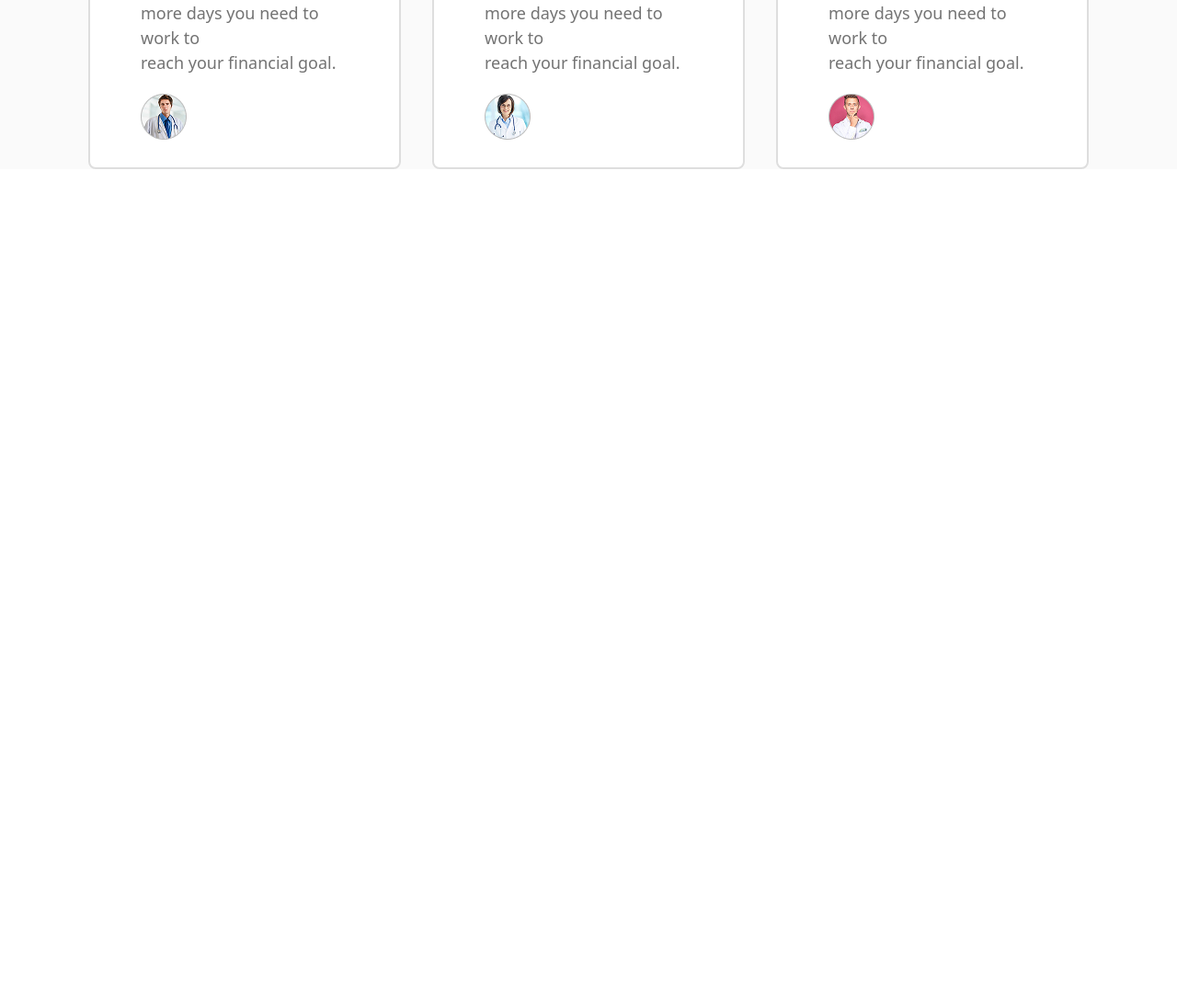
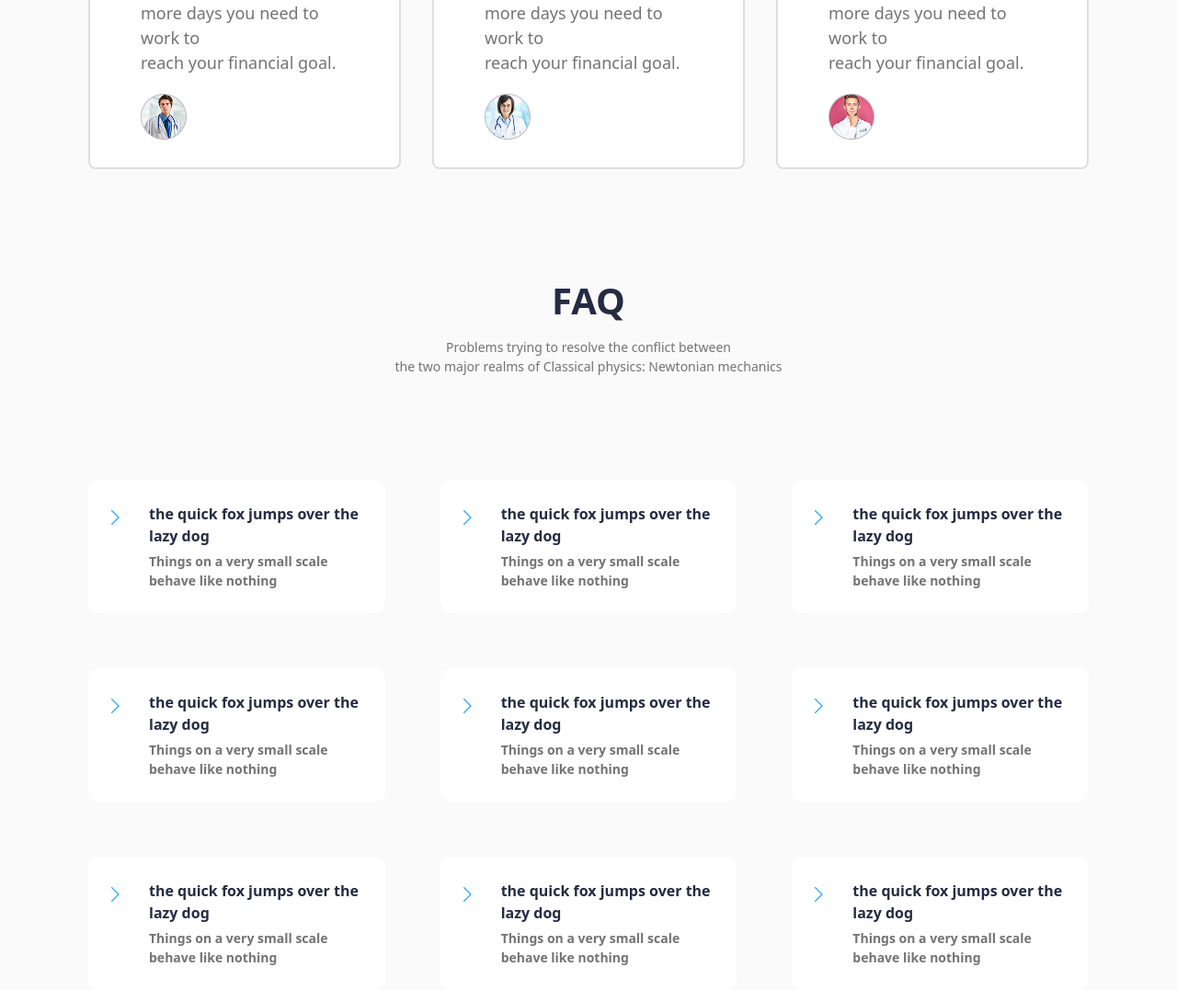
Before and after one commit to Isozoda/Exam-3, a website: page src/index.html in a window 1280 px wide. Shown: the part 2133-3222 px from the top of the page at 92% size. Before the commit the page ends 2430 px from the top, so only its background shows below. Drawn offline with Linux system fonts and the light colour scheme.

Commit message:
baroi section6ro partoftan

```diff
--- a/src/index.html
+++ b/src/index.html
@@ -149,6 +149,100 @@
                 <img src="../image/Frame 2 (2).png" alt="">
             </div>
         </div>
+
+        <div class="text-center mb-[113px]">
+            <h1 class="text-[#252B42] text-[40px] font-bold mb-2.5">FAQ</h1>
+            <p class="text-[#737373] text-[14px]">Problems trying to resolve the conflict between <br>
+                the two major realms of Classical physics: Newtonian mechanics </p>
+        </div>
+
+        <div class="grid grid-cols-3 mb-[200px] grid-rows-3 w-[85%] m-auto gap-15">
+            <div class="flex gap-8 bg-white rounded-xl p-[25px]">
+                <img class="w-[9px] h-4 mt-2" src="../image/icn arrow-right icn-xs.png" alt="">
+                <div class="">
+                    <h1 class="text-[#252B42] text-[16px] font-black mb-[5px]">the quick fox jumps over the <br>
+                        lazy dog</h1>
+                    <p class="text-[#737373] font-bold text-[14px]">Things on a very small scale <br>
+                        behave like nothing </p>
+                </div>
+            </div>
+            <div class="flex gap-8 bg-white rounded-xl p-[25px]">
+                <img class="w-[9px] h-4 mt-2" src="../image/icn arrow-right icn-xs.png" alt="">
+                <div class="">
+                    <h1 class="text-[#252B42] text-[16px] font-black mb-[5px]">the quick fox jumps over the <br>
+                        lazy dog</h1>
+                    <p class="text-[#737373] font-bold text-[14px]">Things on a very small scale <br>
+                        behave like nothing </p>
+                </div>
+            </div>
+            <div class="flex gap-8 bg-white rounded-xl p-[25px]">
+                <img class="w-[9px] h-4 mt-2" src="../image/icn arrow-right icn-xs.png" alt="">
+                <div class="">
+                    <h1 class="text-[#252B42] text-[16px] font-black mb-[5px]">the quick fox jumps over the <br>
+                        lazy dog</h1>
+                    <p class="text-[#737373] font-bold text-[14px]">Things on a very small scale <br>
+                        behave like nothing </p>
+                </div>
+            </div>
+            <div class="flex gap-8 bg-white rounded-xl p-[25px]">
+                <img class="w-[9px] h-4 mt-2" src="../image/icn arrow-right icn-xs.png" alt="">
+                <div class="">
+                    <h1 class="text-[#252B42] text-[16px] font-black mb-[5px]">the quick fox jumps over the <br>
+                        lazy dog</h1>
+                    <p class="text-[#737373] font-bold text-[14px]">Things on a very small scale <br>
+                        behave like nothing </p>
+                </div>
+            </div>
+            <div class="flex gap-8 bg-white rounded-xl p-[25px]">
+                <img class="w-[9px] h-4 mt-2" src="../image/icn arrow-right icn-xs.png" alt="">
+                <div class="">
+                    <h1 class="text-[#252B42] text-[16px] font-black mb-[5px]">the quick fox jumps over the <br>
+                        lazy dog</h1>
+                    <p class="text-[#737373] font-bold text-[14px]">Things on a very small scale <br>
+                        behave like nothing </p>
+                </div>
+            </div>
+            <div class="flex gap-8 bg-white rounded-xl p-[25px]">
+                <img class="w-[9px] h-4 mt-2" src="../image/icn arrow-right icn-xs.png" alt="">
+                <div class="">
+                    <h1 class="text-[#252B42] text-[16px] font-black mb-[5px]">the quick fox jumps over the <br>
+                        lazy dog</h1>
+                    <p class="text-[#737373] font-bold text-[14px]">Things on a very small scale <br>
+                        behave like nothing </p>
+                </div>
+            </div>
+            <div class="flex gap-8 bg-white rounded-xl p-[25px]">
+                <img class="w-[9px] h-4 mt-2" src="../image/icn arrow-right icn-xs.png" alt="">
+                <div class="">
+                    <h1 class="text-[#252B42] text-[16px] font-black mb-[5px]">the quick fox jumps over the <br>
+                        lazy dog</h1>
+                    <p class="text-[#737373] font-bold text-[14px]">Things on a very small scale <br>
+                        behave like nothing </p>
+                </div>
+            </div>
+            <div class="flex gap-8 bg-white rounded-xl p-[25px]">
+                <img class="w-[9px] h-4 mt-2" src="../image/icn arrow-right icn-xs.png" alt="">
+                <div class="">
+                    <h1 class="text-[#252B42] text-[16px] font-black mb-[5px]">the quick fox jumps over the <br>
+                        lazy dog</h1>
+                    <p class="text-[#737373] font-bold text-[14px]">Things on a very small scale <br>
+                        behave like nothing </p>
+                </div>
+            </div>
+            <div class="flex gap-8 bg-white rounded-xl p-[25px]">
+                <img class="w-[9px] h-4 mt-2" src="../image/icn arrow-right icn-xs.png" alt="">
+                <div class="">
+                    <h1 class="text-[#252B42] text-[16px] font-black mb-[5px]">the quick fox jumps over the <br>
+                        lazy dog</h1>
+                    <p class="text-[#737373] font-bold text-[14px]">Things on a very small scale <br>
+                        behave like nothing </p>
+                </div>
+            </div>
+        </div>
+
+
+
+
     </div>
 
 </body>
```
Also changed, not shown: image/icn arrow-right icn-xs.png (added), src/output.css.
